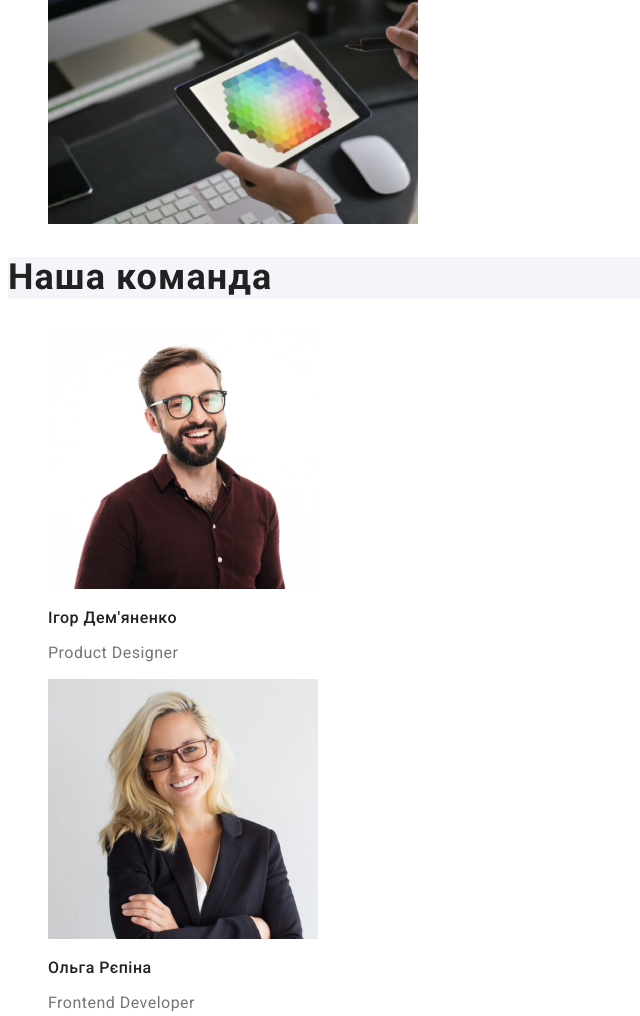
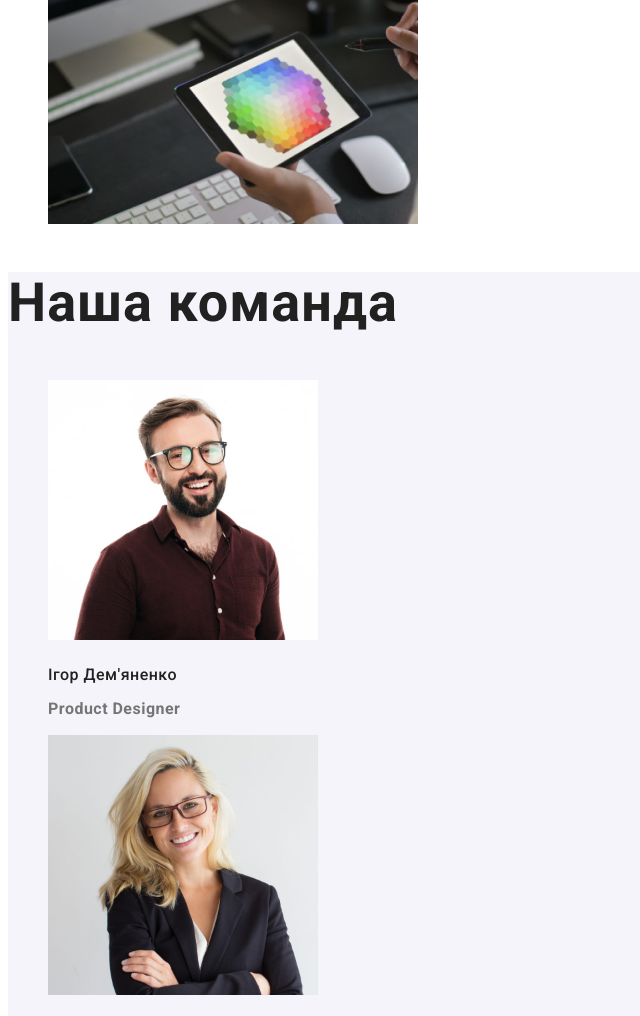
Before and after one commit to ksu555/goit-markup-hw-04, a plain HTML site: page index.html in a window 1280 px wide. Shown: the part 831-1847 px from the top of the page, without its empty margins (0-640 px from the left). Drawn offline with Linux system fonts and the light colour scheme.

Commit message:
Update index.html

```diff
--- a/index.html
+++ b/index.html
@@ -35,7 +35,7 @@
 </section>
         <!--Advantages-->
 <section>
-    <!--<h2> Advantages </h2>-->
+            <h2 class="visually-hidden"> Переваги </h2>
     <ul class="list">
         <li><h3 class="list-title">УВАГА ДО ДЕТАЛЕЙ</h3>
             <p class="list-text">Ідейні міркування, і навіть початок повсякденної роботи з формування позиції.</p></li>
@@ -57,8 +57,8 @@
     </ul>
 </section>
         <!--Our team-->
-<section>
-    <h2 class="main-title">Наша команда</h2>
+<section class="main-title">
+    <h2>Наша команда</h2>
     <ul>
         <li> <img src="./images/teamcard1.jpg" alt="Product Designer" width="270" height="260" class="icon">
             <h3 class="main-subtitle">Ігор Дем'яненко</h3>
```
